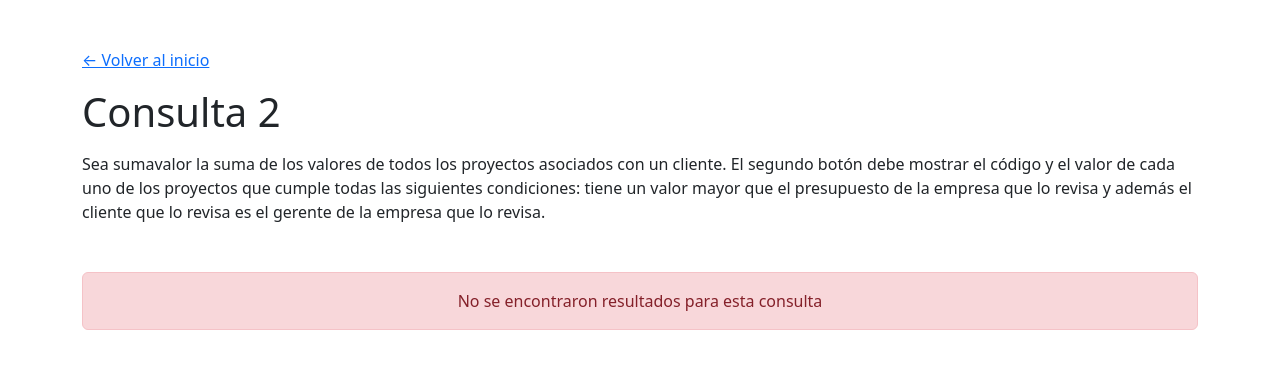
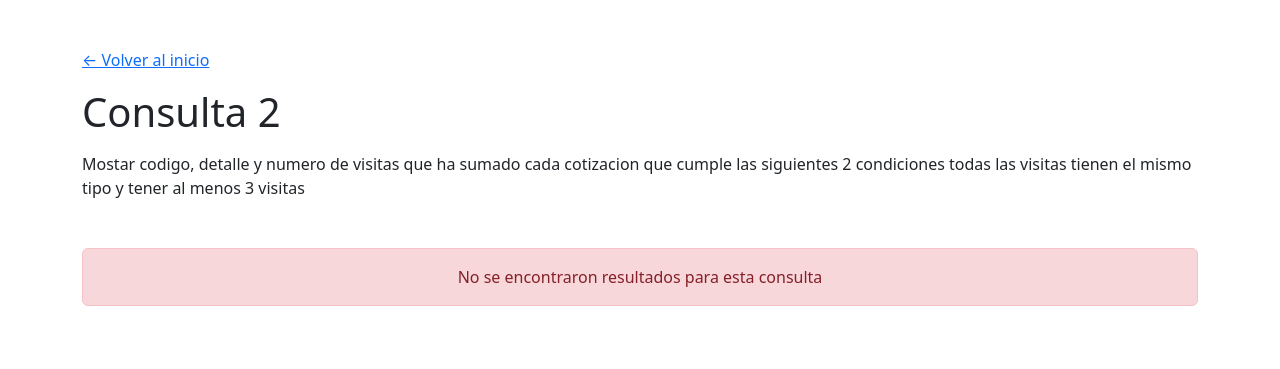
Before and after one commit to TheArchKnight/db-3, a PHP site: page /consultas/consulta2.php in a window 1280 px wide. Shown: the top 369 px of the page. Run offline with PHP 8.4, Linux system fonts and the light colour scheme; data that the repository does not hold is empty.

Commit message:
Consultas

```diff
--- a/SQL/pagina-web.sql
+++ b/SQL/pagina-web.sql
@@ -1,3 +1,5 @@
+DROP SCHEMA exterminator;
+
 CREATE SCHEMA exterminator;
 USE exterminator;
 
--- a/pagina-web/config/conexion.php
+++ b/pagina-web/config/conexion.php
@@ -5,7 +5,7 @@
 
 $host = "localhost";
 $user = "root";
-$pass = "anorak2801";
+$pass = "";
 $db = "exterminator";
 
 $conn = new mysqli($host, $user, $pass, $db) or die("Error al conectar a la DB " . mysqli_error($link));
--- a/pagina-web/consultas/consulta2.php
+++ b/pagina-web/consultas/consulta2.php
@@ -6,11 +6,9 @@ include "../includes/header.php";
 <h1 class="mt-3">Consulta 2</h1>
 
 <p class="mt-3">
-    Sea sumavalor la suma de los valores de todos los proyectos asociados con un cliente.
-    El segundo botón debe mostrar el código y el valor de cada uno de los proyectos
-    que cumple todas las siguientes condiciones: tiene un valor mayor que el
-    presupuesto de la empresa que lo revisa y además el cliente que lo revisa es el
-    gerente de la empresa que lo revisa.
+Mostar codigo, detalle y numero de visitas que ha sumado cada cotizacion
+que cumple las siguientes 2 condiciones todas las visitas tienen el mismo tipo y
+tener al menos 3 visitas
 </p>
 
 <?php
@@ -18,7 +16,8 @@ include "../includes/header.php";
 require('../config/conexion.php');
 
 // Query SQL a la BD -> Crearla acá (No está completada, cambiarla a su contexto y a su analogía)
-$query = "SELECT codigo, valor FROM proyecto";
+//Mirar lo del numero de visitas
+$query = "SELECT codigo, detalle FROM cotizacion";
 
 // Ejecutar la consulta
 $resultadoC2 = mysqli_query($conn, $query) or die(mysqli_error($conn));
@@ -39,8 +38,9 @@ if($resultadoC2 and $resultadoC2->num_rows > 0):
         <!-- Títulos de la tabla, cambiarlos -->
         <thead class="table-dark">
             <tr>
-                <th scope="col" class="text-center">Cédula</th>
-                <th scope="col" class="text-center">Nombre</th>
+                <th scope="col" class="text-center">Códgio</th>
+                <th scope="col" class="text-center">Detalle</th>
+                <th scope="col" class="text-center">Número de visitas</th>
             </tr>
         </thead>
 
@@ -54,8 +54,9 @@ if($resultadoC2 and $resultadoC2->num_rows > 0):
             <!-- Fila que se generará -->
             <tr>
                 <!-- Cada una de las columnas, con su valor correspondiente -->
-                <td class="text-center"><?= $fila["cedula"]; ?></td>
-                <td class="text-center"><?= $fila["nombre"]; ?></td>
+                <td class="text-center"><?= $fila["codigo"]; ?></td>
+                <td class="text-center"><?= $fila["detalle"]; ?></td>
+                <td class="text-center"><?= "numvisitas"; ?></td>
             </tr>
 
             <?php
```
Also changed, not shown: pagina-web/consultas/consulta1.php (+7 -10 lines).
